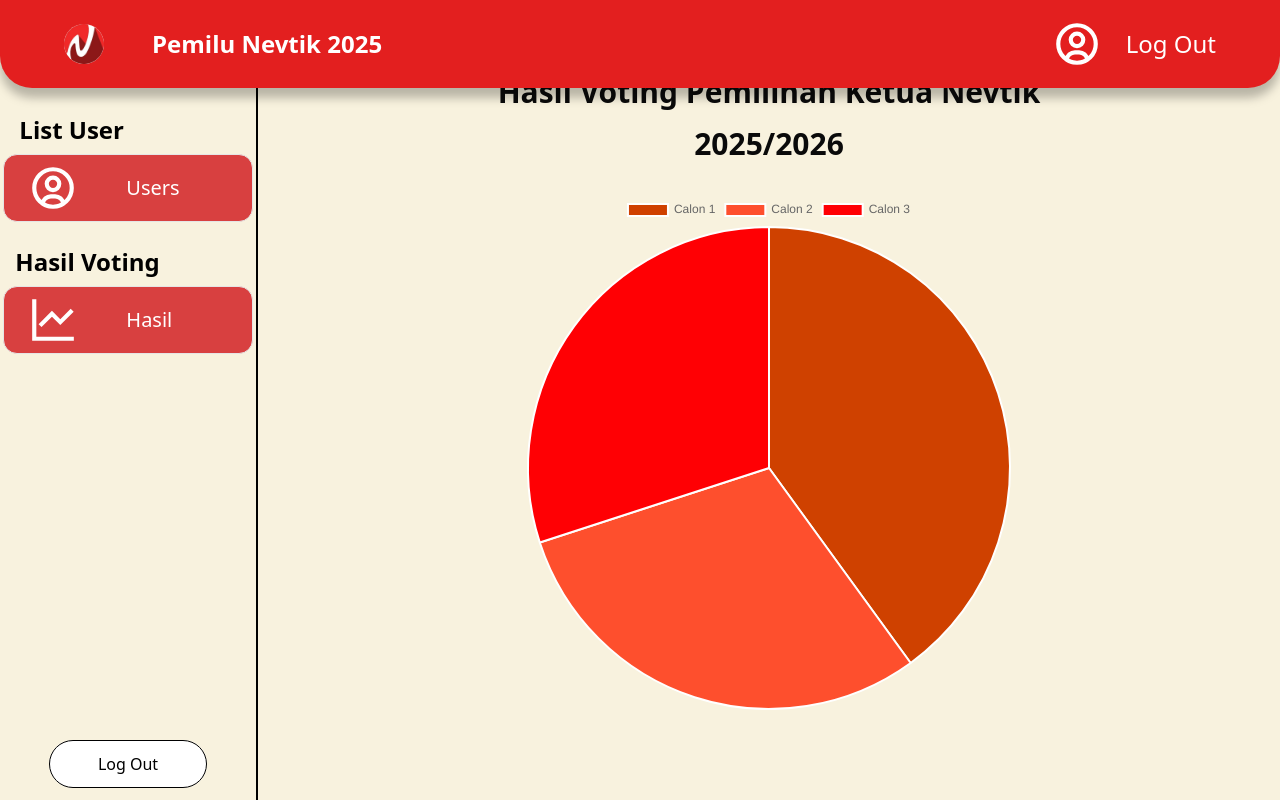
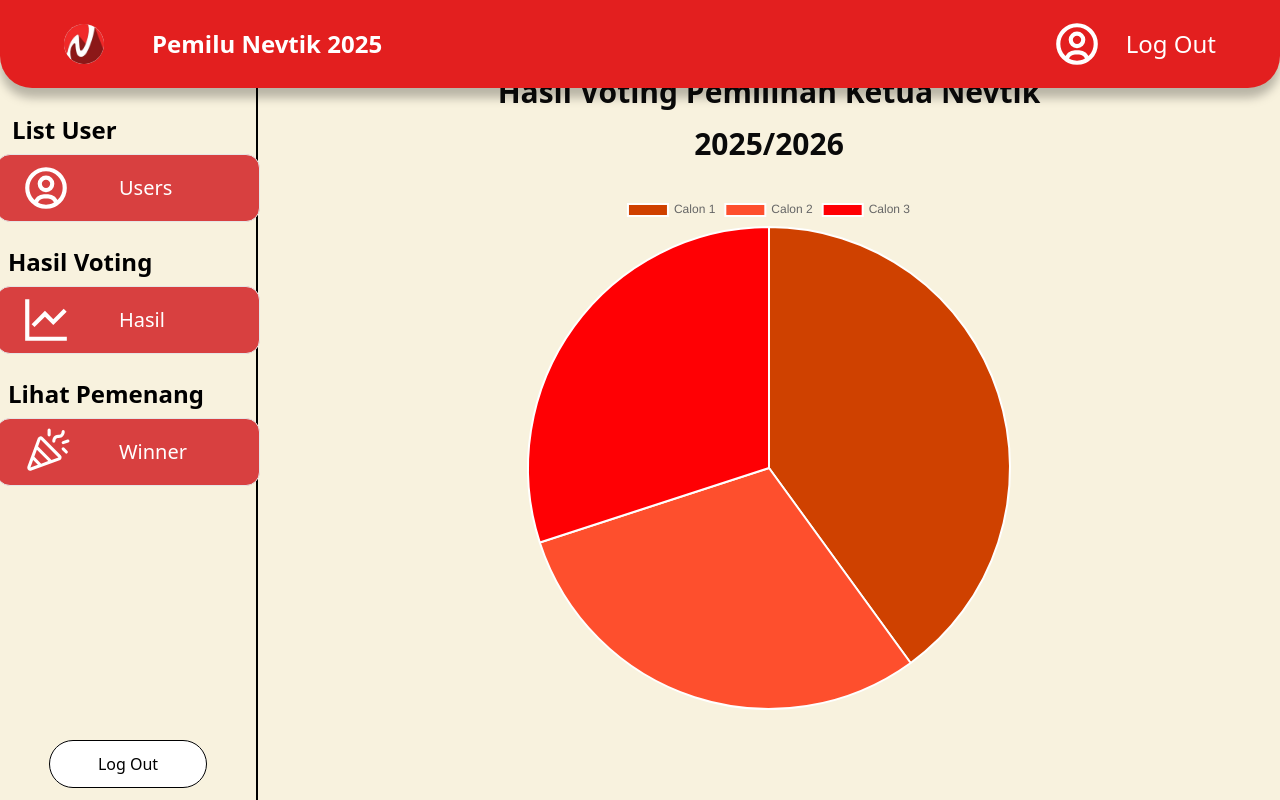
Before and after one commit to Hubbi502/Nevtik-Voting-App, a Next.js app in the folder frontend/: page /Admin/AdminChart in a window 1280 px wide. Built offline with nearby package versions, Linux system fonts and the light colour scheme.

Commit message:
Fix profile image height and add winner link in admin layout

```diff
--- a/frontend/src/components/Profile.tsx
+++ b/frontend/src/components/Profile.tsx
@@ -19,7 +19,7 @@ const ProfileCard: React.FC<ProfileCardProps> = ({
         src={imageUrl}
         alt='Profile picture'
         width={500}
-        height={600}
+        height={500}
         className=' object-cover '
       />
       <div className='mx-12 my-5'>
--- a/frontend/src/components/component/layout/AdminComp/Admin-Leftside/page.tsx
+++ b/frontend/src/components/component/layout/AdminComp/Admin-Leftside/page.tsx
@@ -17,11 +17,17 @@ export default function AdminRow() {
                         <a href="/Admin/AdminChart" className="px-12 text-text-center items-center" >Hasil</a>
                     </div>
                 </div>
+                <div className="flex flex-col mt-6 cursor-pointer">
+                    <p className="text-2xl font-semibold pl-3 pb-2">Lihat Pemenang</p>
+                    <div className=" flex items-center px-6 py-2 border-1 bg-[#D84040] rounded-xl text-white text-[20px] hover:bg-amber-50 hover:text-black ease-in duration-300 hover:border-1">
+                    <svg xmlns="http://www.w3.org/2000/svg" width={50} height={50} viewBox="0 0 256 256"><path fill="currentColor" d="M111.49 52.63a15.8 15.8 0 0 0-26 5.77L33 202.78A15.83 15.83 0 0 0 47.76 224a16 16 0 0 0 5.46-1l144.37-52.5a15.8 15.8 0 0 0 5.78-26Zm-8.33 135.21l-35-35l13.16-36.21l58.05 58.05Zm-55 20l14-38.41l24.45 24.45ZM156 168.64L87.36 100l13-35.87l91.43 91.43ZM160 72a37.8 37.8 0 0 1 3.84-15.58C169.14 45.83 179.14 40 192 40c6.7 0 11-2.29 13.65-7.21a22 22 0 0 0 2.35-8.85a8 8 0 0 1 16 .06c0 12.86-8.52 32-32 32c-6.7 0-11 2.29-13.65 7.21a22 22 0 0 0-2.35 8.85a8 8 0 0 1-16-.06m-24-32V16a8 8 0 0 1 16 0v24a8 8 0 0 1-16 0m101.66 82.34a8 8 0 1 1-11.32 11.31l-16-16a8 8 0 0 1 11.32-11.32Zm4.87-42.75l-24 8a8 8 0 0 1-5.06-15.18l24-8a8 8 0 0 1 5.06 15.18"></path></svg>
+                        <a href="/Congrats" className="px-12 text-text-center items-center" >Winner</a>
+                    </div>
+                </div>
            </div>
            <div className="absolute bottom-0 mb-6">
             <a href="#" className="border-1 border-black rounded-3xl px-12 bg-white hover:bg-black hover:text-white duration-500 ease-in-out p-3">Log Out</a>
            </div>
-
         </div>
 
         </>
```
